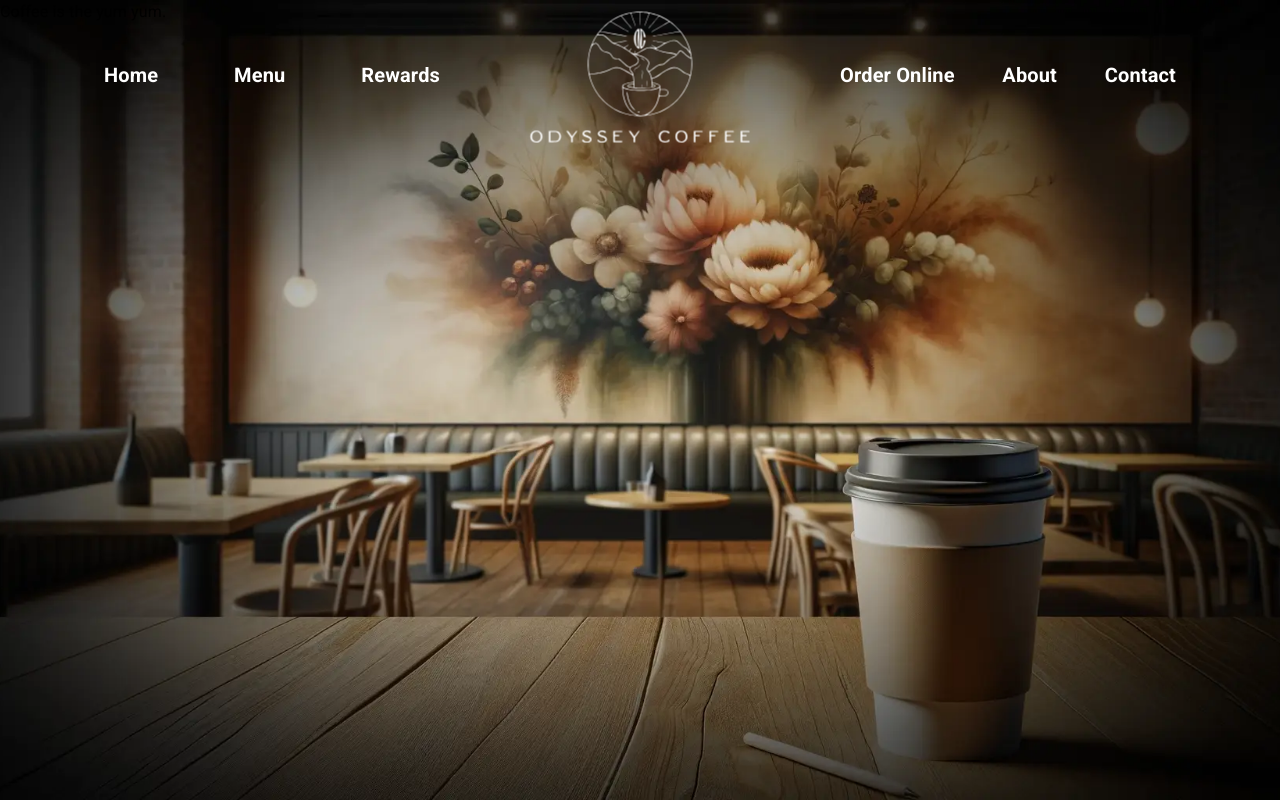
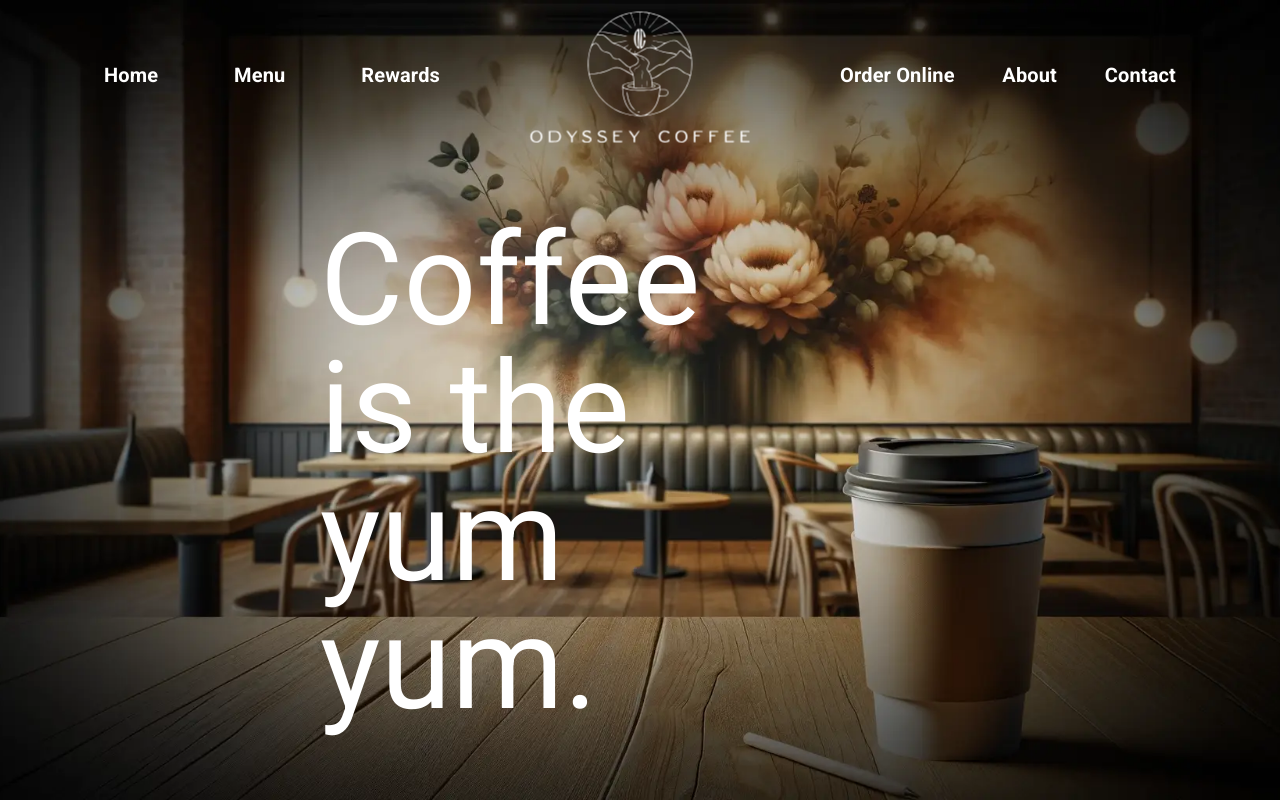
Before and after one commit to jaylamping/Odyssey-Coffee, a React (Vite) app: page / in a window 1280 px wide. Built offline with nearby package versions, Linux system fonts and the light colour scheme.

Commit message:
getting started on cta

```diff
--- a/src/pages/Home.tsx
+++ b/src/pages/Home.tsx
@@ -1,7 +1,9 @@
 const Home = () => {
   return (
-    <div className='bg-cover bg-center h-screen w-screen bg-no-repeat home-background'>
-      <h1>Coffee is the yum yum.</h1>
+    <div className='grid grid-cols-12 bg-cover bg-center h-screen w-screen bg-no-repeat home-background'>
+      <div className='col-start-4 col-span-4 flex items-center justify-center min-h-screen text-white pt-36'>
+        <h1 className='text-9xl'>Coffee is the yum yum.</h1>
+      </div>
     </div>
   );
 };
```
